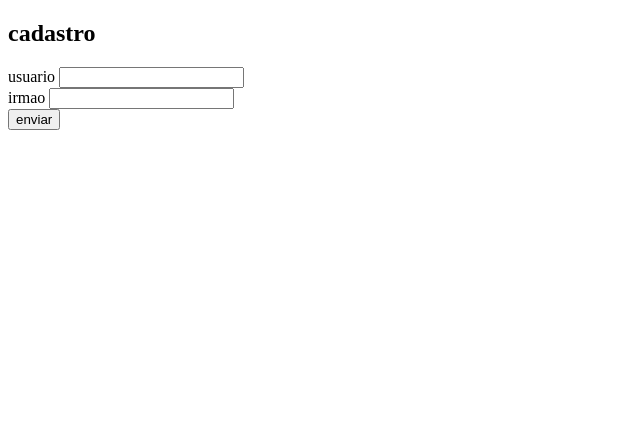
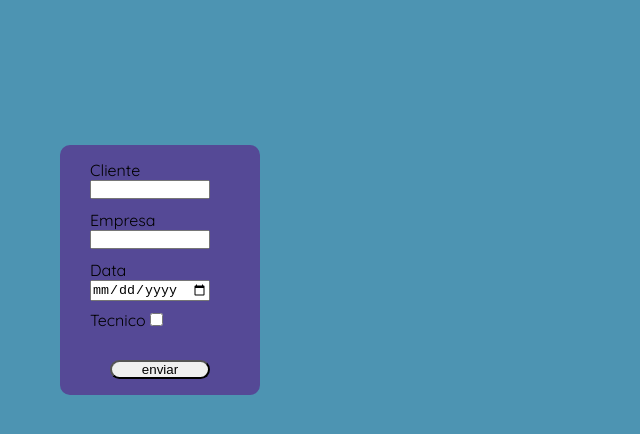
Before and after one commit to Br3silva/EstudoHtml, a website: page index.html in a window 1280 px wide. Shown: the whole page, without its empty margins (0-640 px from the left). Drawn offline with Linux system fonts and the light colour scheme.

Commit message:
inicio formulario

```diff
--- a/index.html
+++ b/index.html
@@ -4,39 +4,39 @@
     <meta charset="UTF-8">
     <meta http-equiv="X-UA-Compatible" content="IE=edge">
     <meta name="viewport" content="width=device-width, initial-scale=1.0">
-    <title>Document</title>
+    <title>Teste / Formulario</title>
+    <link rel="stylesheet" href="./style.css">
 </head>
 <body>
-    <div class="container-form" >
-
-         <div class="form">
-
-            <form id="formulario">
-                <h2>cadastro</h2>
-                <label for="usuario">usuario</label>
-                <input type="text"><br>
-                <label for="irmao">irmao</label>
-                <input type="text">
-
-               <div>
-
-                <button type="submit">enviar</button>
-
-               </div>
-
-
-
-
-
-
-
-            </form>
-
-
-
-
-         </div>
+    <div class="h2">
+<h2></h2>
     </div>
-    <script src="./index.js"></script>
+    <div class="container">
+    <div class="areaCadastro">
+        <form name="form" id="formid">
+        <div class="input">
+            <label for="cliente">Cliente</label>
+            <input type="text" name="cliente" id="cliente">
+        </div>
+        <div class="input">
+            <label for="empresa">Empresa</label>
+            <input type="text" name="empresa" id="empresa">
+        </div>
+        <div class="data">
+            <label for="empresa">Data</label>
+            <input type="date" name="data" id="data">
+        </div>
+        <div class="check">
+            <label for="tecnico">Tecnico</label>
+            <input type="checkbox" name="tecnico" id="tecnico" value="Brenda">
+        </div>
+        <div class="enviar">
+            <label for="enviar"></label>
+           <button name="sub" type="submit">enviar</button>
+        </div>
+        </form>
+    </div>
+</div>
+<script src="./index.js"></script>
 </body>
 </html>
--- a/index.js
+++ /dev/null
@@ -1 +0,0 @@
-let form = document.getElementById("formulario");
--- a/style.css
+++ b/style.css
@@ -1,50 +1,80 @@
-
-
+@import url('https://fonts.googleapis.com/css2?family=Quicksand&display=swap');
+@import url('https://fonts.googleapis.com/css2?family=Kanit:wght@200&display=swap');
 *{
-
 margin: 0;
 padding: 0;
 box-sizing: border-box;
+
+
 }
-.login-container{
-    display: flex;
-    justify-content: center;
-    background-color:rgb(128, 122, 122);
-   height:200px;
-   width: 300px;
-   border-radius: 20px;
+body{
+    background-color: #4D94B2;
+
 }
-.divForm{
- width: 200px;
-height: 100px;
-display: flex;
-flex-direction: column;
-}
-h2{
-
-margin: 10px;
+.container{
+    position: relative;
+   width: 1000px;
+   height: 300px;
+   left: 0px;
+   top:100px;
+  }
+.areaCadastro{
+    font-family: 'Quicksand', sans-serif;
+    position:absolute;
+    left:60px;
+    top: 15%;
+    background-color: rgb(85, 73, 150);
+    width: 200px;
+    height: 250px;
+    border-radius: 10px;
+    padding-top: 15px;
 
 }
 
+.input{
+    display: flex;
+    flex-direction: column;
+    height: 50px;
+    width: 150px;
+    padding-left: 30px;
+}
 label{
-
-display: flex;
-justify-content: center;
-margin: 10px;
+padding-left: 0px;
 
 }
-input{
+.check{
 
-    border-radius: 10%;
-    border-color: black;
-}
-.centralCont{
-
-    background-color: rgb(148, 94, 12);
-    display: flex;
-    justify-content: center;
-
-
+    height: 50px;
+    width: 150px;
+    padding-left: 30px;
 
 
 }
+.h2{
+font-family: 'Kanit', sans-serif;
+background-color: rgb(112, 96, 74);
+font-size: 30px;
+}
+
+button{
+
+position: absolute;
+left: 50px;
+width: 100px;
+border-radius: 10px;
+}
+button:hover{
+
+    background-color: #4D94B2;
+    border-radius: 10px;
+    transition: 2s;
+}
+.data{
+
+    border-radius: 20px;
+    display: flex;
+    flex-direction: column;
+    height: 50px;
+    width: 150px;
+    padding-left: 30px;
+}
```
Also changed, not shown: images/back.jpg (added).
